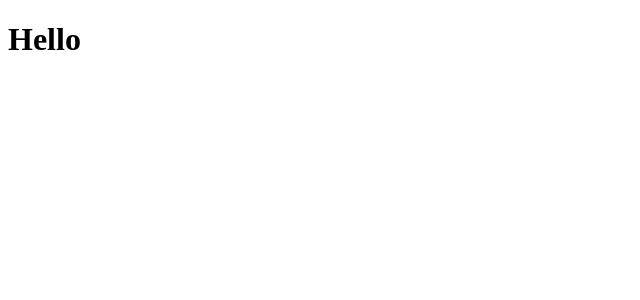
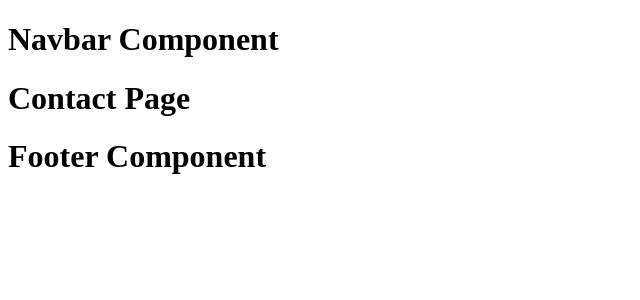
Before and after one commit to NolanBeyer/Portfolio, a React (Create React App) app: page /contact in a window 1280 px wide. Shown: the top 300 px of the page, without its empty margins (0-640 px from the left). Built offline with nearby package versions, Linux system fonts and the light colour scheme.

Commit message:
Installed react router and setup base components and routes

```diff
--- a/package.json
+++ b/package.json
@@ -8,6 +8,8 @@
     "@testing-library/user-event": "^13.5.0",
     "react": "^17.0.2",
     "react-dom": "^17.0.2",
+    "react-router": "^6.2.1",
+    "react-router-dom": "^6.2.1",
     "react-scripts": "5.0.0",
     "web-vitals": "^2.1.4"
   },
--- a/src/App.js
+++ b/src/App.js
@@ -1,9 +1,23 @@
 import React from 'react'
+import { BrowserRouter as Router, Route, Routes } from 'react-router-dom'
+import Home from './components/Home'
+import About from './components/About'
+import Contact from './components/Contact'
+import Navbar from './components/Navbar'
+import Footer from './components/Footer'
 
 const App = () => {
   return (
-    <div className='App'>
-      <h1>Hello</h1>
+    <div>
+      <Router>
+        <Navbar />
+        <Routes>
+          <Route path='/*' element={<Home />} />
+          <Route path='/about' element={<About />} />
+          <Route path='/contact' element={<Contact />} />
+        </Routes>
+        <Footer />
+      </Router>
     </div>
   )
 }
--- /dev/null
+++ b/src/components/About.js
@@ -0,0 +1,11 @@
+import React from 'react'
+
+const About = () => {
+  return (
+    <div>
+      <h1>About Page</h1>
+    </div>
+  )
+}
+
+export default About
--- /dev/null
+++ b/src/components/Contact.js
@@ -0,0 +1,11 @@
+import React from 'react'
+
+const Contact = () => {
+  return (
+    <div>
+      <h1>Contact Page</h1>
+    </div>
+  )
+}
+
+export default Contact
--- /dev/null
+++ b/src/components/Footer.js
@@ -0,0 +1,11 @@
+import React from 'react'
+
+const Footer = () => {
+  return (
+    <div>
+      <h1>Footer Component</h1>
+    </div>
+  )
+}
+
+export default Footer
--- /dev/null
+++ b/src/components/Home.js
@@ -0,0 +1,11 @@
+import React from 'react'
+
+const Home = () => {
+  return (
+    <div>
+      <h1>Home Page</h1>
+    </div>
+  )
+}
+
+export default Home
--- /dev/null
+++ b/src/components/Navbar.js
@@ -0,0 +1,11 @@
+import React from 'react'
+
+const Navbar = () => {
+  return (
+    <div>
+      <h1>Navbar Component</h1>
+    </div>
+  )
+}
+
+export default Navbar
```
Also changed, not shown: 1 other file (tests, documents, lock files or other folders).
